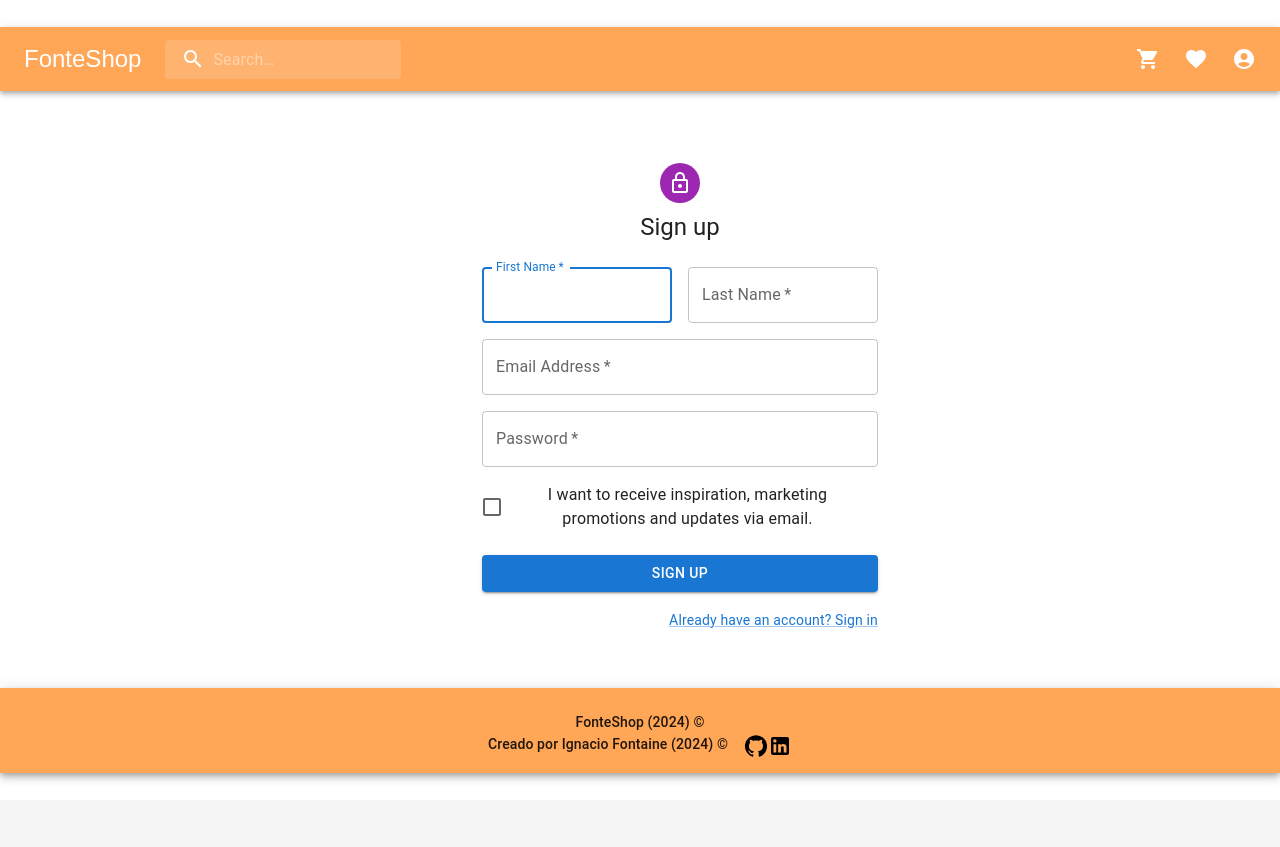
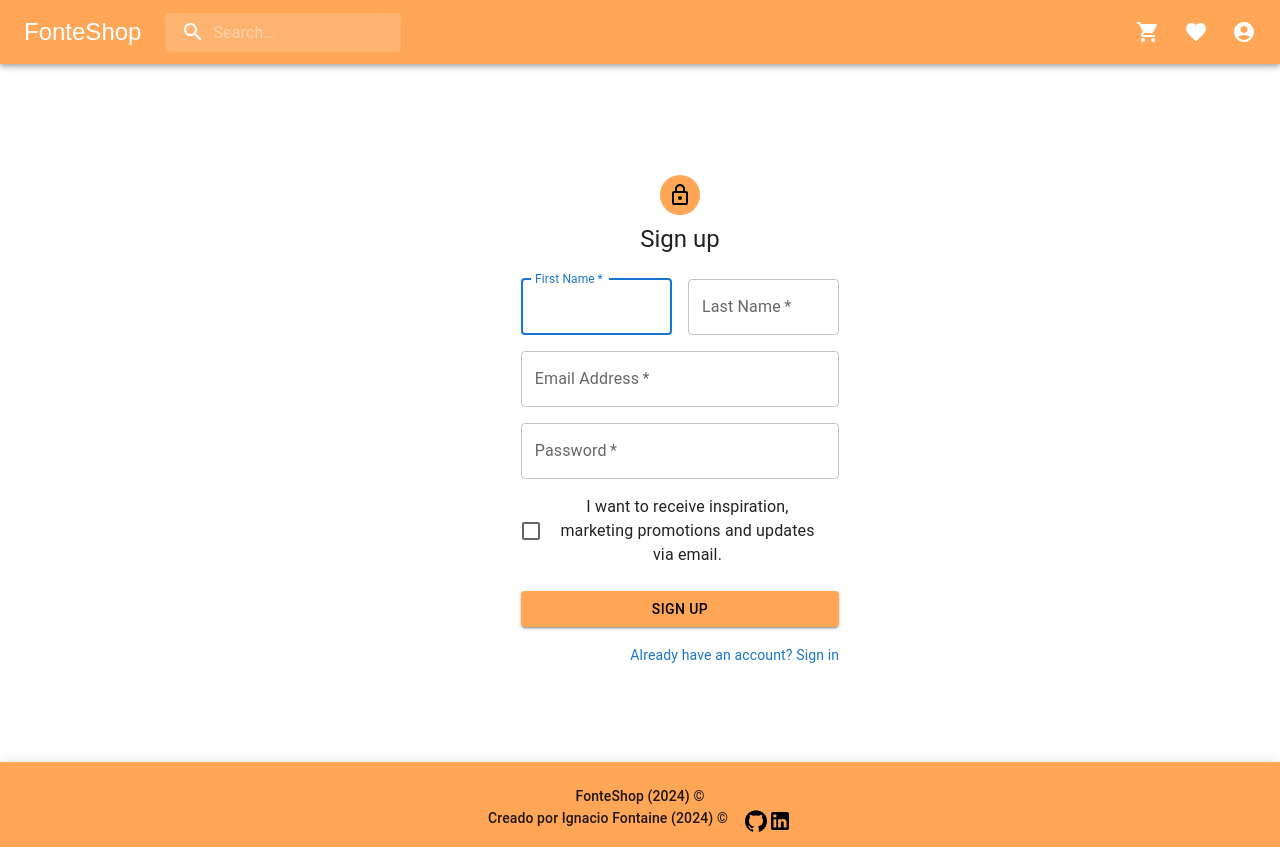
Before and after one commit to IgnacioFontaine/FonteShop, a React (Vite) app: page /singUp in a window 1280 px wide. Shown: the top 847 px of the page. Before the commit the page ends 800 px from the top, so only its background shows below. Built offline with nearby package versions, Linux system fonts and the light colour scheme.

Commit message:
nuevo componente singup

```diff
--- a/src/Components/singIn.jsx
+++ b/src/Components/singIn.jsx
@@ -27,7 +27,7 @@ export default function SignIn() {
 
   return (
     <ThemeProvider theme={defaultTheme}  >
-      <Container  maxWidth="xs" sx={{minHeight:578, minWidth:500 }} >
+      <Container  component="main" maxWidth="xs" >
         <CssBaseline  />
         <Box
           sx={{
@@ -35,6 +35,7 @@ export default function SignIn() {
             display: 'flex',
             flexDirection: 'column',
             alignItems: 'center',
+            p:5.7
           }}
         >
           <Avatar sx={{ m: 1, bgcolor: '#FFA657', color:"black" }}>
@@ -83,7 +84,7 @@ export default function SignIn() {
                 </Link>
               </Grid>
               <Grid item>
-                <Link href="#" variant="body2" sx={{textDecoration:"none"}}>
+                <Link href="/singUp" variant="body2" sx={{textDecoration:"none"}}>
                   {"Don't have an account? Sign Up"}
                 </Link>
               </Grid>
--- a/src/Components/singUp.jsx
+++ b/src/Components/singUp.jsx
@@ -36,9 +36,10 @@ export default function SignUp() {
             display: 'flex',
             flexDirection: 'column',
             alignItems: 'center',
+            p:4.85
           }}
         >
-          <Avatar sx={{ m: 1, bgcolor: 'secondary.main' }}>
+          <Avatar sx={{ m: 1, bgcolor: '#FFA657', color:"black" }}>
             <LockOutlinedIcon />
           </Avatar>
           <Typography component="h1" variant="h5">
@@ -99,13 +100,13 @@ export default function SignUp() {
               type="submit"
               fullWidth
               variant="contained"
-              sx={{ mt: 3, mb: 2 }}
+              sx={{ mt: 3, mb: 2 ,bgcolor: '#FFA657', color:"black"}}
             >
               Sign Up
             </Button>
             <Grid container justifyContent="flex-end">
               <Grid item>
-                <Link href="#" variant="body2">
+                <Link href="/singIn" variant="body2" sx={{textDecoration:"none"}}>
                   Already have an account? Sign in
                 </Link>
               </Grid>
```
